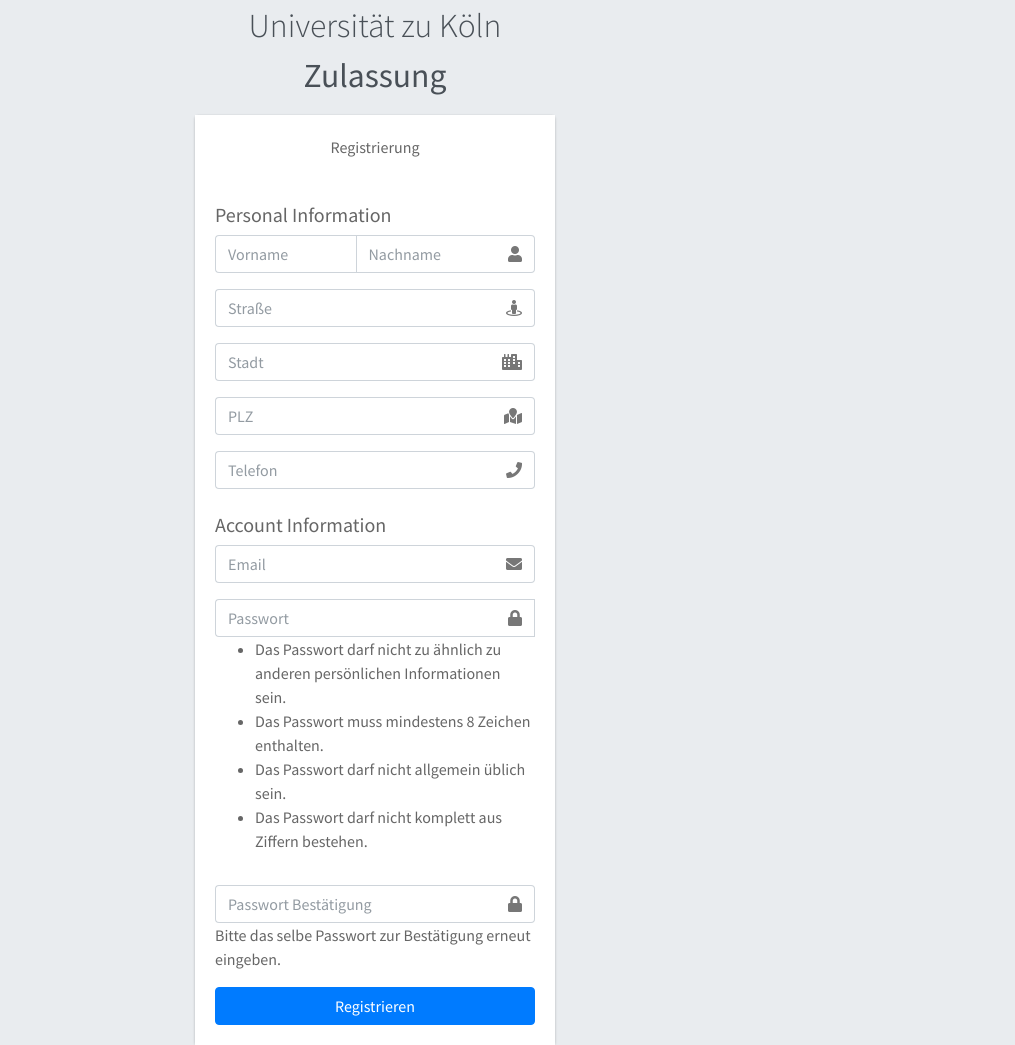
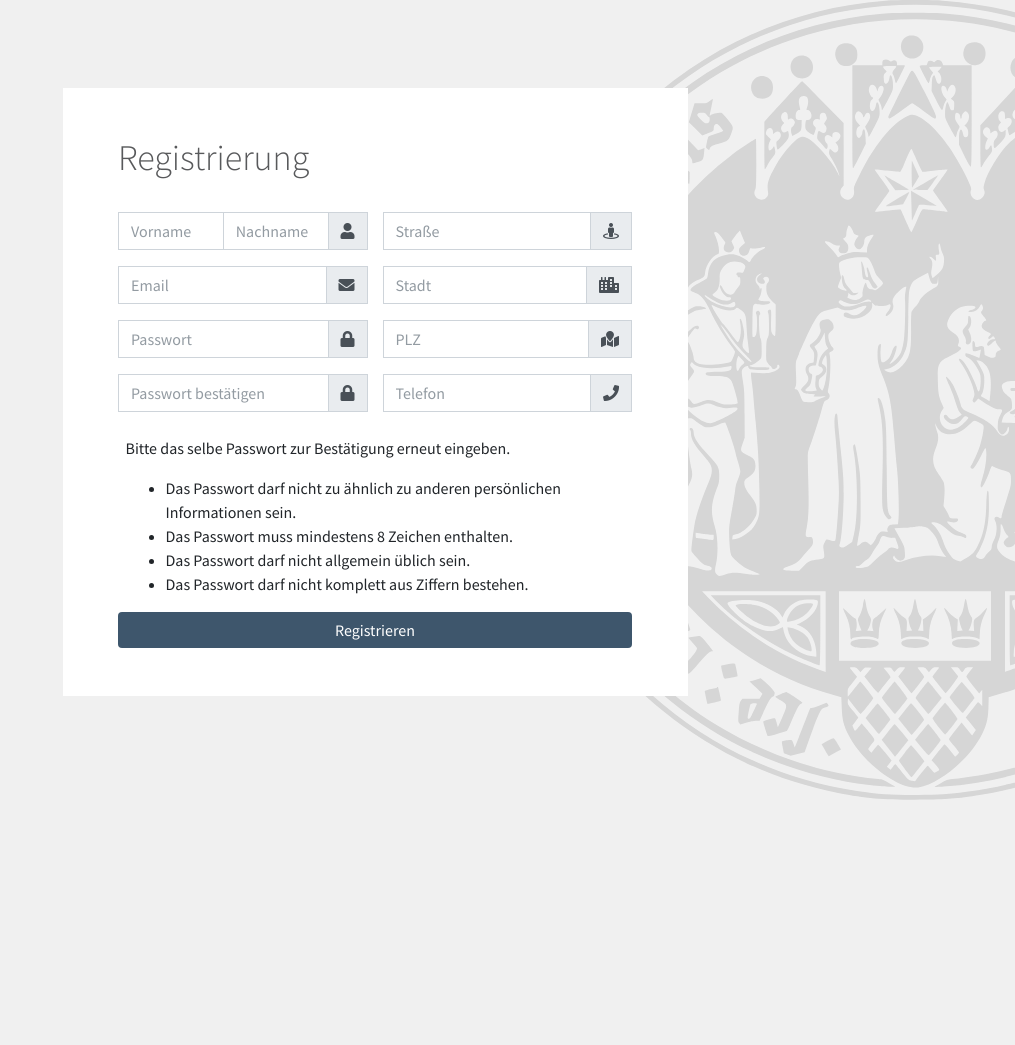
Before and after one commit to LHumpe/Assignment_Zulassungsystem, a Django app: page /signup/ in a window 1280 px wide. Shown: the whole page, without its empty margins (265-1280 px from the left). After the commit the page ends 800 px from the top, so only its background shows below. Run offline with Django 3.2, Linux system fonts and the light colour scheme; some libraries are stand-ins or nearby versions.

Commit message:
visual update sign-in & sign-up page

```diff
--- a/accountspace/forms.py
+++ b/accountspace/forms.py
@@ -11,49 +11,49 @@
         super(UserCreationForm, self).__init__(*args, **kwargs)
         self.fields['username'].widget = forms.EmailInput(attrs={
             'type': 'email',
-            'class': 'form-control',
+            'class': 'form-control custom-form-control',
             'placeholder': 'Email'
         })
         self.fields['password1'].widget = forms.PasswordInput(attrs={
             'type': 'password',
-            'class': 'form-control',
+            'class': 'form-control custom-form-control',
             'placeholder': 'Passwort'
         })
         self.fields['password2'].widget = forms.PasswordInput(attrs={
             'type': 'password',
-            'class': 'form-control',
-            'placeholder': 'Passwort Bestätigung'
+            'class': 'form-control custom-form-control',
+            'placeholder': 'Passwort bestätigen'
         })
 
     first_name = forms.CharField(widget=forms.TextInput(attrs={
         'type': 'text',
-        'class': 'form-control',
+        'class': 'form-control custom-form-control',
         'placeholder': 'Vorname'
     }))
     last_name = forms.CharField(widget=forms.TextInput(attrs={
         'type': 'text',
-        'class': 'form-control',
+        'class': 'form-control custom-form-control',
         'placeholder': 'Nachname'
     }))
     street = forms.CharField(widget=forms.TextInput(attrs={
         'type': 'text',
-        'class': 'form-control',
+        'class': 'form-control custom-form-control',
         'placeholder': 'Straße'
     }))
     city = forms.CharField(widget=forms.TextInput(attrs={
         'type': 'text',
-        'class': 'form-control',
+        'class': 'form-control custom-form-control',
         'placeholder': 'Stadt'
     }))
     post_code = forms.CharField(widget=forms.TextInput(attrs={
         'type': 'text',
-        'class': 'form-control',
+        'class': 'form-control custom-form-control',
         'placeholder': 'PLZ'
     }))
 
     phone = forms.CharField(widget=forms.TextInput(attrs={
         'type': 'text',
-        'class': 'form-control',
+        'class': 'form-control custom-form-control',
         'placeholder': 'Telefon'
     }))
 
@@ -129,14 +129,14 @@
     username = forms.CharField(widget=forms.EmailInput(attrs={
 
         'type': 'email',
-        'class': 'form-control',
+        'class': 'form-control custom-form-control',
         'placeholder': 'Email'
 
     }))
     password = forms.CharField(widget=forms.PasswordInput(attrs={
 
         'type': 'password',
-        'class': 'form-control',
+        'class': 'form-control form-control custom-form-control',
         'placeholder': 'Passwort'
 
     }))
--- a/templates/accountspace/signup.html
+++ b/templates/accountspace/signup.html
@@ -21,7 +21,6 @@
 
     <link rel="preconnect" href="https://fonts.gstatic.com">
 <link href="https://fonts.googleapis.com/css2?family=Open+Sans:ital,wght@0,300;0,400;0,600;0,700;0,800;1,300;1,400;1,600;1,700;1,800&display=swap" rel="stylesheet">
-
     <!-- favicon -->
     <link rel="apple-touch-icon" sizes="180x180" href="/static/dist/fav/apple-touch-icon.png">
 <link rel="icon" type="image/png" sizes="32x32" href="/static/dist/fav/favicon-32x32.png">
@@ -31,34 +30,88 @@
 <meta name="msapplication-TileColor" content="#da532c">
 <meta name="theme-color" content="#ffffff">
 </head>
-<body class="hold-transition register-page">
-<div class="register-box">
-    <div class="register-logo">
-        <a href="../../index.html">Universität zu Köln<b> Zulassung</b></a>
-    </div>
 
-    <div class="card">
-        <div class="card-body register-card-body">
-            <p class="login-box-msg">Registrierung</p>
 
-            <form method="post" novalidate>
+
+
+
+
+
+
+<body class="hold-transition login-page" style="background-image: url('/static/dist/svg/logo-uni-köln.svg'); background-size:auto 100%;    background-repeat: no-repeat;
+  background-attachment: fixed;
+  background-position: center right;
+  background-color: #f0f0f0;
+  width:100% ;">
+
+
+<div class="login-box">
+
+
+</div>
+
+<div class="row" style="width:100% !important;">
+    <div class="col-3"></div>
+    <div class="col-6">
+        <div class="card custom-card">
+            <div class="col-12">
+                <h4 class="ilias-header" style="margin-bottom: 32px;">
+                    Registrierung
+                </h4>
+                <form method="post" novalidate>
                 {% csrf_token %}
+<div class="row">
 
-                <h5 class="mt-4 mb-2">Personal Information</h5>
-                <div class="input-group mb-3">
+
+
+                    <div class="col-6">
+
+
+                        <div class="input-group mb-3">
                     {{ form.first_name }}
                     {{ form.last_name }}
                     <div class="input-group-append">
-                        <div class="input-group-text">
+                        <div class="input-group-text custom-form-control">
                             <span class="fas fa-user"></span>
+                        </div>
+                    </div>
+                </div>
+                <div class="input-group mb-3">
+                    {{ form.username }}
+                    <div class="input-group-append">
+                        <div class="input-group-text custom-form-control">
+                            <span class="fas fa-envelope"></span>
                         </div>
                     </div>
                 </div>
 
                 <div class="input-group mb-3">
+                    {{ form.password1 }}
+                    <div class="input-group-append">
+                        <div class="input-group-text custom-form-control">
+                            <span class="fas fa-lock"></span>
+                        </div>
+                    </div>
+
+                </div>
+
+                <div class="input-group mb-3">
+                    {{ form.password2 }}
+                    <div class="input-group-append">
+                        <div class="input-group-text custom-form-control">
+                            <span class="fas fa-lock"></span>
+                        </div>
+                    </div>
+
+                </div></div>
+
+     <div class="col-6">
+
+
+                <div class="input-group mb-3">
                     {{ form.street }}
                     <div class="input-group-append">
-                        <div class="input-group-text">
+                        <div class="input-group-text custom-form-control">
                             <span class="fas fa-street-view"></span>
                         </div>
                     </div>
@@ -67,7 +120,7 @@
                 <div class="input-group mb-3">
                     {{ form.city }}
                     <div class="input-group-append">
-                        <div class="input-group-text">
+                        <div class="input-group-text custom-form-control">
                             <span class="fas fa-city"></span>
                         </div>
                     </div>
@@ -76,7 +129,7 @@
                 <div class="input-group mb-3">
                     {{ form.post_code }}
                     <div class="input-group-append">
-                        <div class="input-group-text">
+                        <div class="input-group-text custom-form-control">
                             <span class="fas fa-map-marked"></span>
                         </div>
                     </div>
@@ -85,51 +138,41 @@
                 <div class="input-group mb-3">
                     {{ form.phone }}
                     <div class="input-group-append">
-                        <div class="input-group-text">
+                        <div class="input-group-text custom-form-control">
                             <span class="fas fa-phone"></span>
                         </div>
                     </div>
                 </div>
-                <h5 class="mt-4 mb-2">Account Information</h5>
-                <div class="input-group mb-3">
-                    {{ form.username }}
-                    <div class="input-group-append">
-                        <div class="input-group-text">
-                            <span class="fas fa-envelope"></span>
-                        </div>
                     </div>
-                </div>
 
-                <div class="input-group mb-3">
-                    {{ form.password1 }}
-                    <div class="input-group-append">
-                        <div class="input-group-text">
-                            <span class="fas fa-lock"></span>
-                        </div>
+
+
+    </div>
+
+                    <div class="col-12" style="margin-bottom: 16px; margin-top: 8px;">{{ form.password2.help_text }}</div>
+
+                    <div class="col-12" style="margin-bottom: 16px; ">
+
+                        {{ form.password1.help_text }}
+
+
                     </div>
-                    {{ form.password1.help_text }}
-                </div>
 
-                <div class="input-group mb-3">
-                    {{ form.password2 }}
-                    <div class="input-group-append">
-                        <div class="input-group-text">
-                            <span class="fas fa-lock"></span>
-                        </div>
-                    </div>
-                    {{ form.password2.help_text }}
-                </div>
+
 
                 <input type="hidden" name="next" value="{{ next }}">
                 <!-- /.col -->
-                    <button type="submit" class="btn btn-primary btn-block">Registrieren</button>
+                    <button type="submit" class="btn btn-primary btn-block custom-btn-primary">Registrieren</button>
 
             </form>
+            </div>
         </div>
-        <!-- /.form-box -->
-    </div><!-- /.card -->
+        <!-- /.card-body -->
+    </div>
+    <div class="col-3"></div>
+    <!-- /.card -->
 </div>
-<!-- /.register-box -->
+
 
 <!-- jQuery -->
 <script src="{% static 'plugins/jquery/jquery.min.js' %}"></script>
@@ -138,4 +181,8 @@
 <!-- AdminLTE App -->
 <script src="{% static 'dist/js/adminlte.min.js' %}"></script>
 </body>
+
+
+
+
 </html>
```
Also changed, not shown: templates/accountspace/signin.html (+33 -15 lines), templates/base.html (+0 -22 lines).
